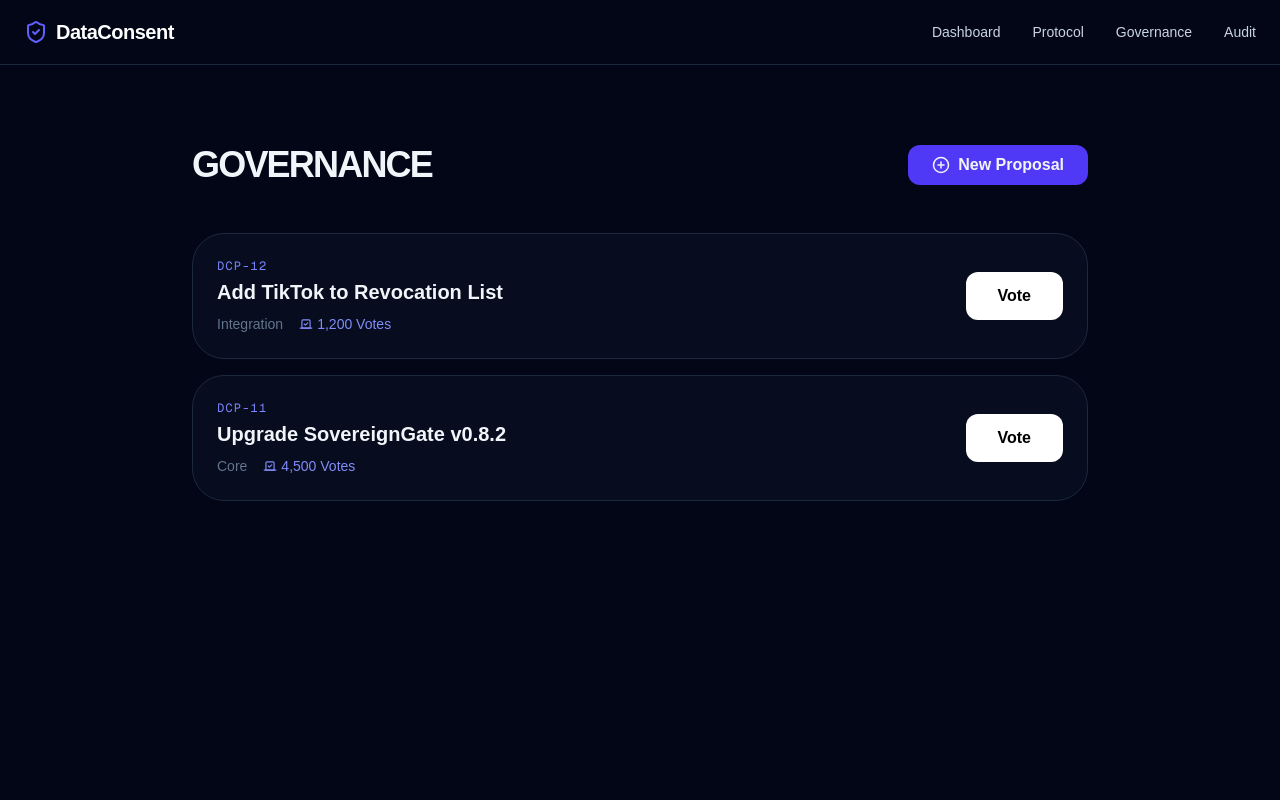
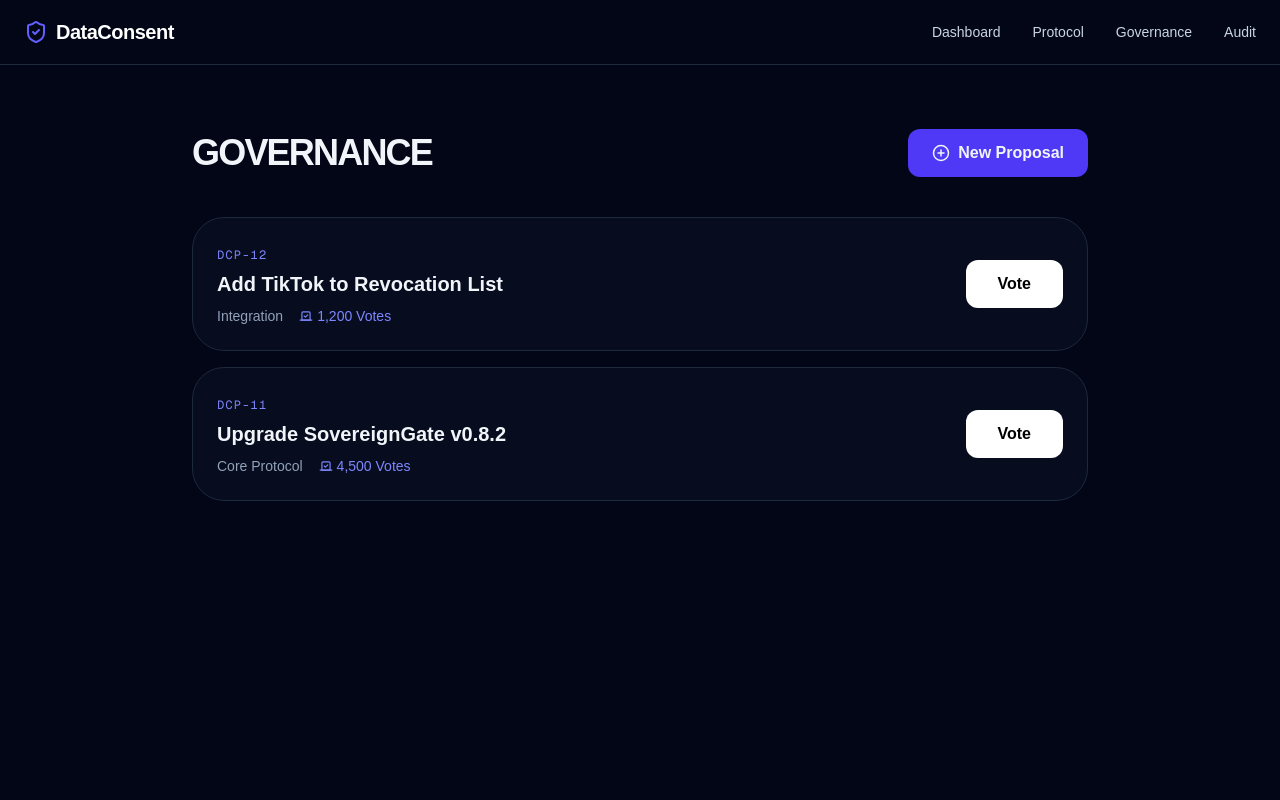
Before and after one commit to NisargaK-21/finaldataconsent, a Next.js app: page /governance in a window 1280 px wide. Shown: the top 800 px of the page. Built offline with nearby package versions, Linux system fonts and the light colour scheme.

Commit message:
Governance page corrected

```diff
--- a/app/governance/page.js
+++ b/app/governance/page.js
@@ -2,82 +2,111 @@
 
 import { useState } from "react";
 import { motion, AnimatePresence } from "framer-motion";
-import { PlusCircle, Vote, CheckCircle2, X } from "lucide-react";
+import { PlusCircle, Vote, CheckCircle2 } from "lucide-react";
 
 export default function GovernancePage() {
   const [isModalOpen, setModalOpen] = useState(false);
+
   const [proposals, setProposals] = useState([
-    { id: "DCP-12", title: "Add TikTok to Revocation List", status: "Active", votes: 1200, type: "Integration", hasVoted: false },
-    { id: "DCP-11", title: "Upgrade SovereignGate v0.8.2", status: "Active", votes: 4500, type: "Core", hasVoted: false }
+    {
+      id: "DCP-12",
+      title: "Add TikTok to Revocation List",
+      status: "Active",
+      votes: 1200,
+      type: "Integration",
+      hasVoted: false
+    },
+    {
+      id: "DCP-11",
+      title: "Upgrade SovereignGate v0.8.2",
+      status: "Active",
+      votes: 4500,
+      type: "Core Protocol",
+      hasVoted: false
+    }
   ]);
 
   const handleVote = (id) => {
-    setProposals(currentProposals =>
-      currentProposals.map(p =>
-        p.id === id ? { ...p, votes: p.votes + 1, hasVoted: true } : p
+    setProposals(prev =>
+      prev.map(p =>
+        p.id === id && !p.hasVoted
+          ? { ...p, votes: p.votes + 1, hasVoted: true }
+          : p
       )
     );
   };
 
   const handleSubmit = (e) => {
     e.preventDefault();
-    const formData = new FormData(e.target);
-    const newProp = {
-      id: `DCP-${proposals.length + 10}`,
-      title: formData.get("title") || "New Proposal",
+    const formData = new FormData(e.currentTarget);
+
+    const newProposal = {
+      id: crypto.randomUUID(),
+      title: formData.get("title"),
       status: "Active",
       votes: 0,
       type: formData.get("type"),
       hasVoted: false
     };
-    setProposals([newProp, ...proposals]);
+
+    setProposals(prev => [newProposal, ...prev]);
     setModalOpen(false);
+    e.currentTarget.reset();
   };
 
   return (
-    <div className="min-h-screen bg-[#020617] text-slate-100 py-20 px-4">
+    <div className="min-h-screen bg-[#020617] text-slate-100 py-16 px-4">
       <div className="max-w-4xl mx-auto">
 
-        <div className="flex justify-between items-center mb-12">
-          <h1 className="text-4xl font-black tracking-tighter">GOVERNANCE</h1>
+
+        <div className="flex flex-col gap-4 sm:flex-row sm:items-center sm:justify-between mb-10">
+          <h1 className="text-3xl sm:text-4xl font-black tracking-tighter">
+            GOVERNANCE
+          </h1>
+
           <button
             onClick={() => setModalOpen(true)}
-            className="bg-indigo-600 hover:bg-indigo-500 px-6 py-2 rounded-xl font-bold flex items-center gap-2 transition-transform active:scale-95"
+            className="w-full sm:w-auto bg-indigo-600 hover:bg-indigo-500 px-6 py-3 rounded-xl font-bold flex items-center justify-center gap-2"
           >
-            <PlusCircle size={18} /> New Proposal
+            <PlusCircle size={18} />
+            New Proposal
           </button>
         </div>
 
         <div className="space-y-4">
-          {proposals.map((prop) => (
+          {proposals.map(prop => (
             <motion.div
+              key={prop.id}
               layout
-              key={prop.id}
-              className={`p-6 rounded-[2rem] border transition-colors duration-500 ${
-                prop.hasVoted ? "bg-indigo-500/10 border-indigo-500/50" : "bg-slate-900/40 border-slate-800"
+              className={`p-6 rounded-[2rem] border ${
+                prop.hasVoted
+                  ? "bg-indigo-500/10 border-indigo-500/50"
+                  : "bg-slate-900/40 border-slate-800"
               }`}
             >
-              <div className="flex justify-between items-center">
+              <div className="flex flex-col sm:flex-row sm:items-center sm:justify-between gap-6">
                 <div>
-                  <span className="text-xs font-mono text-indigo-400 mb-1 block uppercase tracking-widest">{prop.id}</span>
-                  <h3 className="text-xl font-bold">{prop.title}</h3>
-                  <div className="flex gap-4 mt-2 text-sm font-medium">
-                    <span className="text-slate-500">{prop.type}</span>
-                    <motion.span
-                      key={prop.votes}
-                      initial={{ scale: 1.2, color: "#818cf8" }}
-                      animate={{ scale: 1, color: "#818cf8" }}
-                      className="flex items-center gap-1"
-                    >
-                      <Vote size={14}/> {prop.votes.toLocaleString()} Votes
-                    </motion.span>
+                  <span className="text-xs font-mono text-indigo-400 uppercase tracking-widest">
+                    {prop.id}
+                  </span>
+
+                  <h3 className="text-lg sm:text-xl font-bold mt-1">
+                    {prop.title}
+                  </h3>
+
+                  <div className="flex gap-4 mt-2 text-sm text-slate-400">
+                    <span>{prop.type}</span>
+                    <span className="flex items-center gap-1 text-indigo-400">
+                      <Vote size={14} />
+                      {prop.votes.toLocaleString()} Votes
+                    </span>
                   </div>
                 </div>
 
                 <button
                   disabled={prop.hasVoted}
                   onClick={() => handleVote(prop.id)}
-                  className={`px-8 py-3 rounded-xl font-bold transition-all ${
+                  className={`px-8 py-3 rounded-xl font-bold ${
                     prop.hasVoted
                       ? "bg-emerald-500/20 text-emerald-400 cursor-not-allowed"
                       : "bg-white text-black hover:bg-indigo-500 hover:text-white"
@@ -93,16 +122,46 @@ export default function GovernancePage() {
         <AnimatePresence>
           {isModalOpen && (
             <div className="fixed inset-0 z-[100] flex items-center justify-center p-4">
-               <motion.div initial={{ opacity: 0 }} animate={{ opacity: 1 }} exit={{ opacity: 0 }} onClick={() => setModalOpen(false)} className="absolute inset-0 bg-black/60 backdrop-blur-md" />
-               <motion.div initial={{ y: 50, opacity: 0 }} animate={{ y: 0, opacity: 1 }} exit={{ y: 50, opacity: 0 }} className="relative bg-slate-900 border border-slate-800 p-8 rounded-[2.5rem] w-full max-w-md shadow-2xl">
-                 <h2 className="text-2xl font-black mb-6">Create Proposal</h2>
+              <motion.div
+                className="absolute inset-0 bg-black/60 backdrop-blur-md"
+                onClick={() => setModalOpen(false)}
+                initial={{ opacity: 0 }}
+                animate={{ opacity: 1 }}
+                exit={{ opacity: 0 }}
+              />
+
+              <motion.div
+                className="relative bg-slate-900 border border-slate-800 p-8 rounded-[2.5rem] w-full max-w-md"
+                initial={{ y: 40, opacity: 0 }}
+                animate={{ y: 0, opacity: 1 }}
+                exit={{ y: 40, opacity: 0 }}
+              >
+                <h2 className="text-2xl font-black mb-6">
+                  Create Proposal
+                </h2>
+
                 <form onSubmit={handleSubmit} className="space-y-4">
-                   <input name="title" required className="w-full bg-slate-950 border border-slate-800 rounded-xl p-4 outline-none focus:border-indigo-500 transition-colors" placeholder="Proposal Title" />
-                   <select name="type" className="w-full bg-slate-950 border border-slate-800 rounded-xl p-4 outline-none">
+                  <input
+                    name="title"
+                    required
+                    placeholder="Proposal Title"
+                    className="w-full bg-slate-950 border border-slate-800 rounded-xl p-4 focus:border-indigo-500 outline-none"
+                  />
+
+                  <select
+                    name="type"
+                    className="w-full bg-slate-950 border border-slate-800 rounded-xl p-4"
+                  >
                     <option>Integration</option>
                     <option>Core Protocol</option>
                   </select>
-                   <button type="submit" className="w-full bg-indigo-600 py-4 rounded-xl font-bold hover:bg-indigo-500 transition-all active:scale-95">Submit Proposal</button>
+
+                  <button
+                    type="submit"
+                    className="w-full bg-indigo-600 py-4 rounded-xl font-bold hover:bg-indigo-500"
+                  >
+                    Submit Proposal
+                  </button>
                 </form>
               </motion.div>
             </div>
```
Lines whose indentation alone changed are shown as unchanged.
